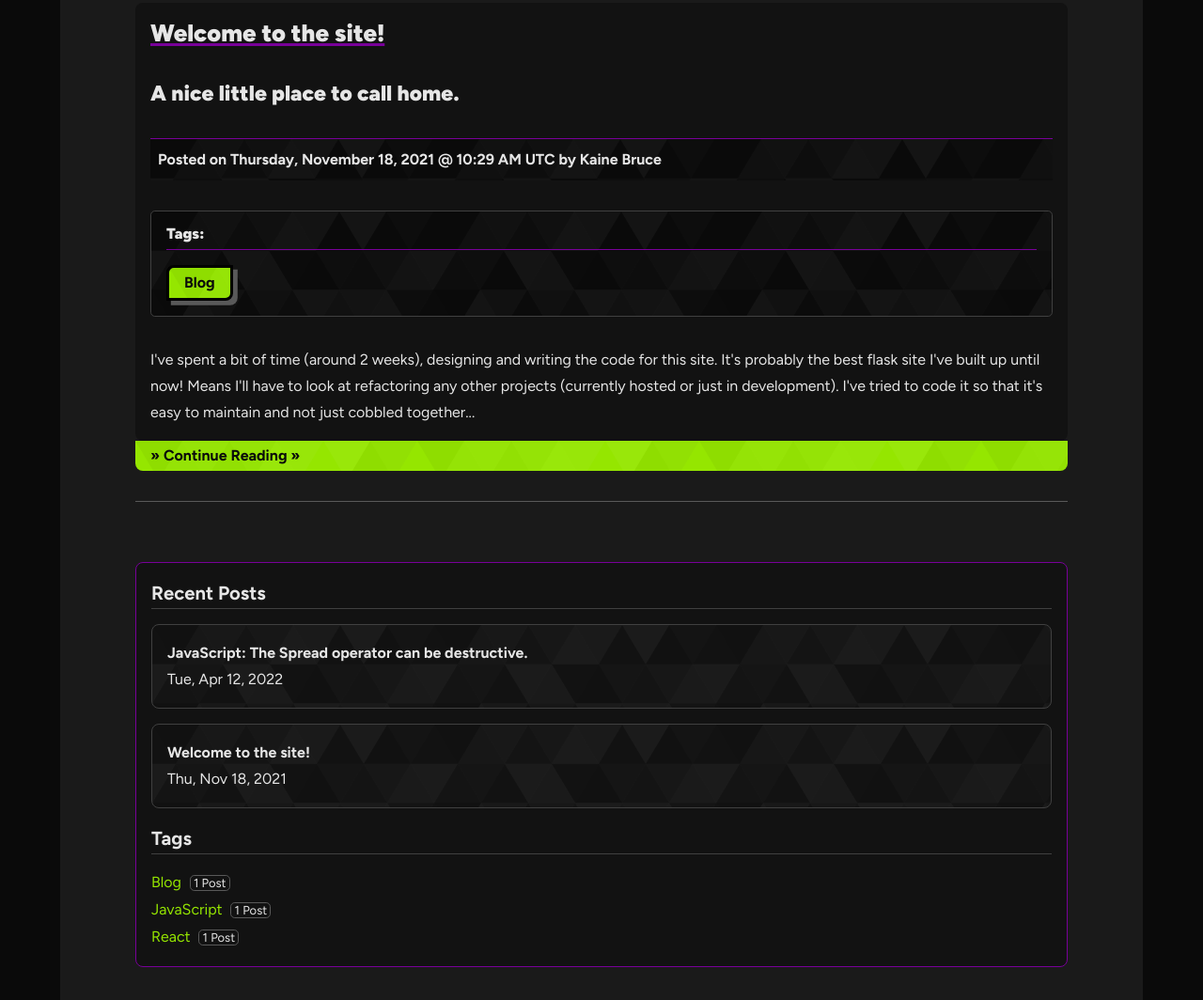
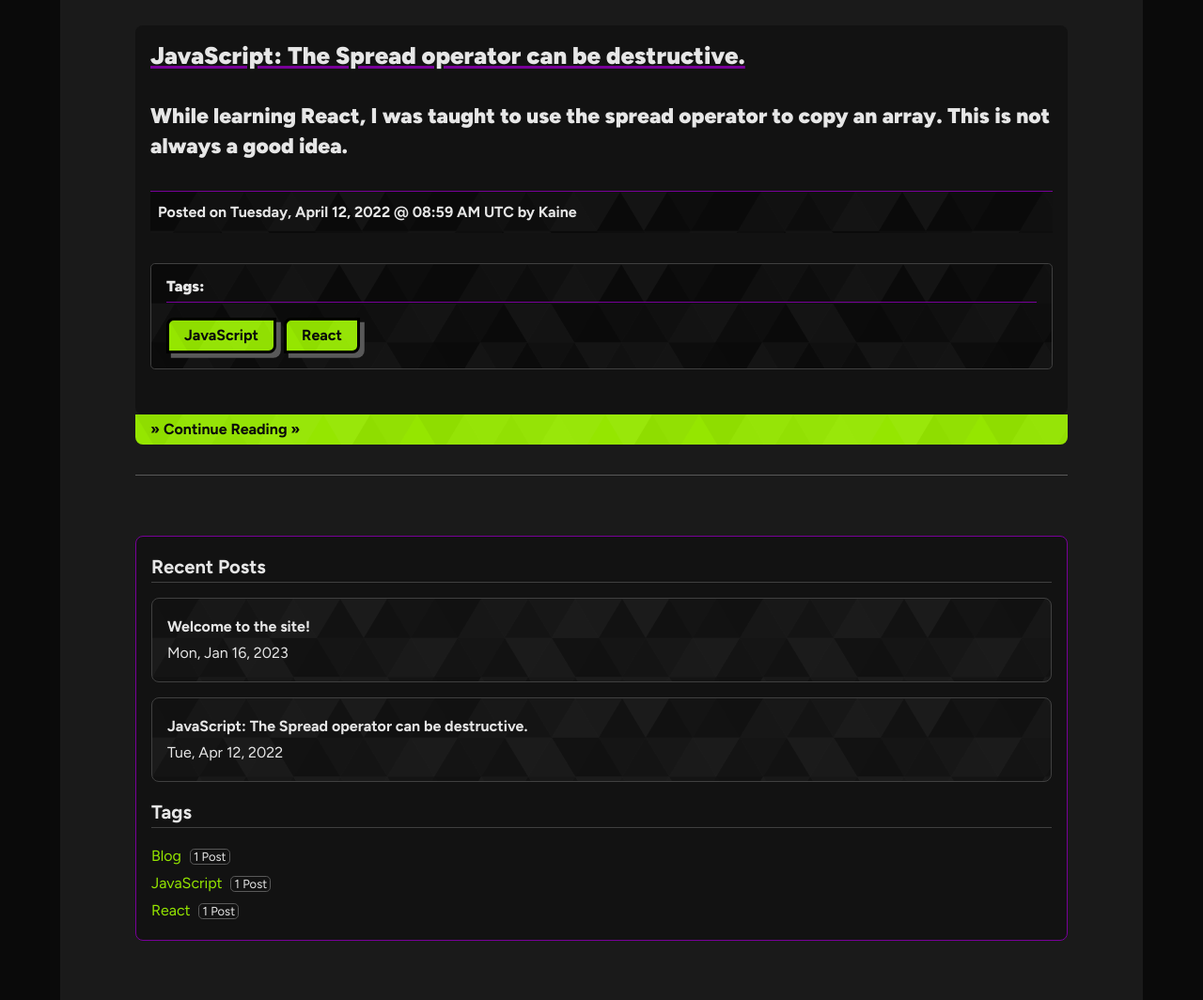
Before and after one commit to kaineyb/kainey_co_uk-v2, an Astro site: page /blog in a window 1280 px wide. Shown: the part 748-1812 px from the top of the page at 94% size. Built offline with nearby package versions, Linux system fonts and the light colour scheme; Astro itself is replaced by a stand-in of ours.

Commit message:
update: fix blog order

```diff
--- a/src/components/RecentPosts.astro
+++ b/src/components/RecentPosts.astro
@@ -3,7 +3,14 @@ const maxPosts = 5;
 import { generateTagHash, TagHashResults } from "../snippets/tags";
 const posts = await Astro.glob("../content/posts/*mdx");
 
-const nonDraftPosts = posts.filter((post) => !post.frontmatter.draft);
+let nonDraftPosts = posts.filter((post) => !post.frontmatter.draft);
+
+// Sort based on pubDate
+nonDraftPosts = nonDraftPosts.sort((a, b) => {
+  if (a.frontmatter.pubDate < b.frontmatter.pubDate) return 1;
+  if (a.frontmatter.pubDate > b.frontmatter.pubDate) return -1;
+  return 0;
+});
 
 const tagsArray: string[][] = nonDraftPosts.map(
   (item) => item.frontmatter.tags
--- a/src/content/posts/js-blog.mdx
+++ b/src/content/posts/js-blog.mdx
@@ -5,7 +5,7 @@ pubDate: 2022-04-12 08:59
 description: "While learning React, I was taught to use the spread operator to copy an array. This is not always a good idea."
 author: "Kaine"
 tags: ["JavaScript", "React"]
-excerpt: "Temp Excerpt"
+excerpt: ""
 ---
 
 Consider the below:
--- a/src/content/posts/welcome-blog.mdx
+++ b/src/content/posts/welcome-blog.mdx
@@ -1,7 +1,7 @@
 ---
 title: Welcome to the site!
 slug: welcome-to-the-site
-pubDate: 2021-11-18 10:29
+pubDate: 2023-01-16 15:11
 description: "A nice little place to call home."
 author: Kaine Bruce
 tags: ["Blog"]
--- a/src/pages/blog/index.astro
+++ b/src/pages/blog/index.astro
@@ -3,7 +3,14 @@ import MiniBlog from "../../components/blogs/MiniBlog.astro";
 import Layout from "../../layouts/SideBarLayout.astro";
 
 const posts = await Astro.glob("../../content/posts/*.mdx");
-const nonDraftPosts = posts.filter((post) => !post.frontmatter.draft);
+let nonDraftPosts = posts.filter((post) => !post.frontmatter.draft);
+
+// Sort based on pubDate
+nonDraftPosts = nonDraftPosts.sort((a, b) => {
+  if (a.frontmatter.pubDate < b.frontmatter.pubDate) return 1;
+  if (a.frontmatter.pubDate > b.frontmatter.pubDate) return -1;
+  return 0;
+});
 ---
 
 <Layout title="Welcome">
--- a/src/pages/projects/[slug].astro
+++ b/src/pages/projects/[slug].astro
@@ -28,9 +28,7 @@ export interface Props {
 const { slug } = Astro.params;
 const projects = await Astro.glob("../../content/projects/*.mdx");
 
-const nonDraftProjects = projects.filter(
-  (project) => !project.frontmatter.draft
-);
+let nonDraftProjects = projects.filter((project) => !project.frontmatter.draft);
 
 const project = nonDraftProjects.find(
   (project) => project.frontmatter.slug === slug
```
